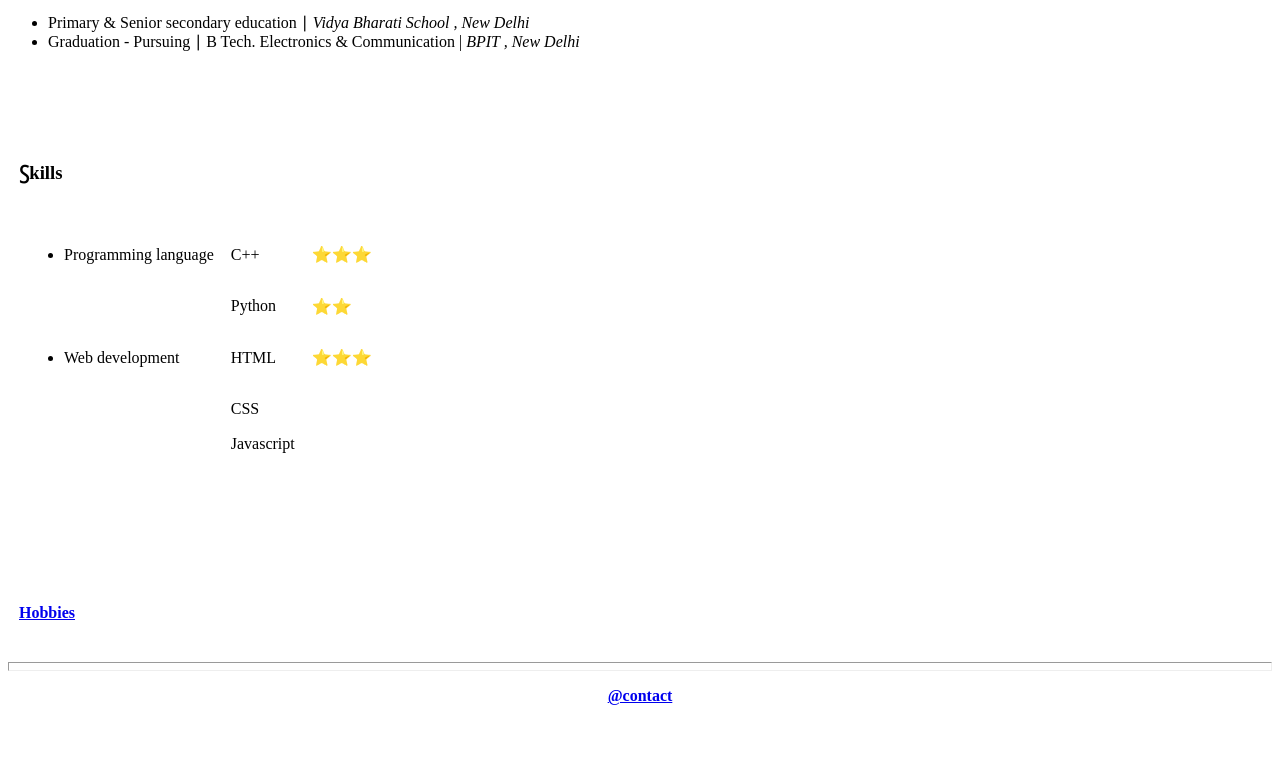
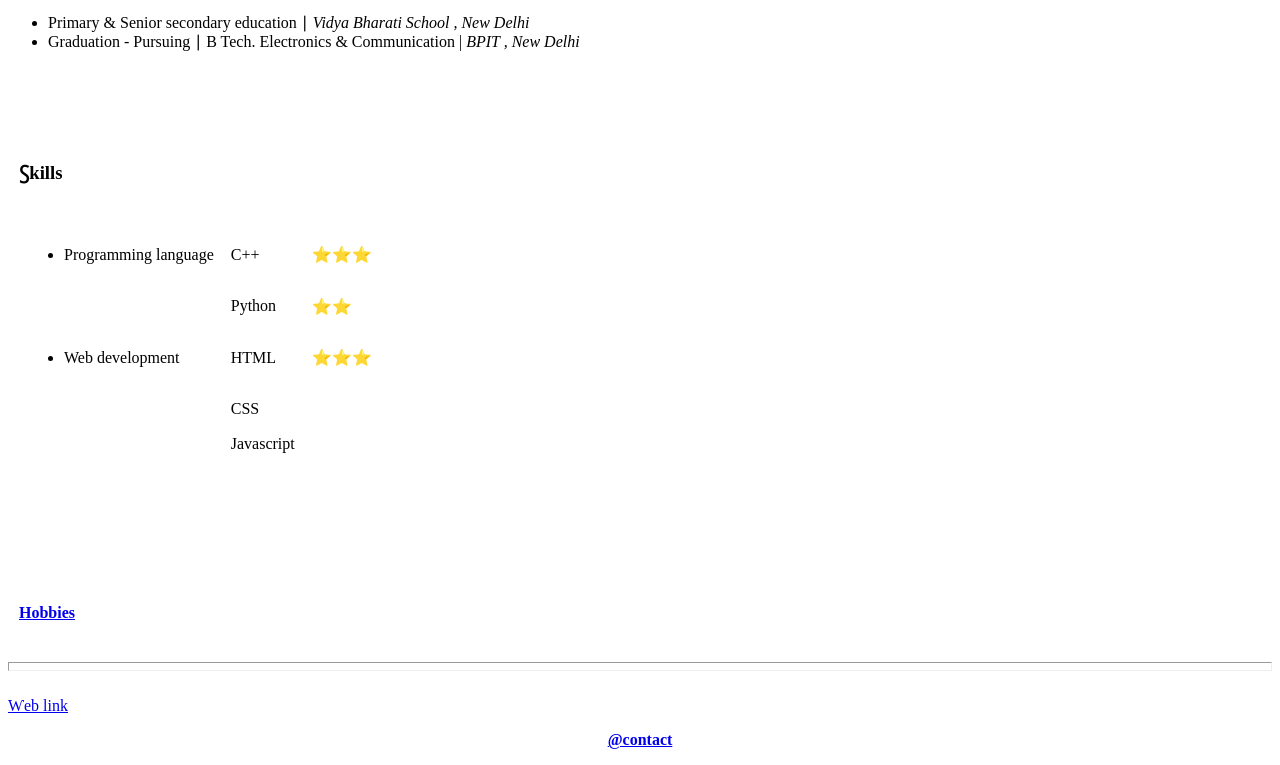
Before and after one commit to 18-ankit/cv, a plain HTML site: page index.html in a window 1280 px wide. Shown: the part 550-1315 px from the top of the page. Before the commit the page ends 1271 px from the top, so only its background shows below. Drawn offline with Linux system fonts and the light colour scheme.

Commit message:
Update index.html

```diff
--- a/index.html
+++ b/index.html
@@ -147,6 +147,10 @@
 
 
       <hr size="9">
+
+       <br>
+        <a href="https://18-ankit.github.io/cv.github.io/" target="_blank">Ⱳeb link</a>
+
       <center><p> <strong><a href="Contact me.html" target="_blank">@contact</a></strong></p></center>
 
 
```
